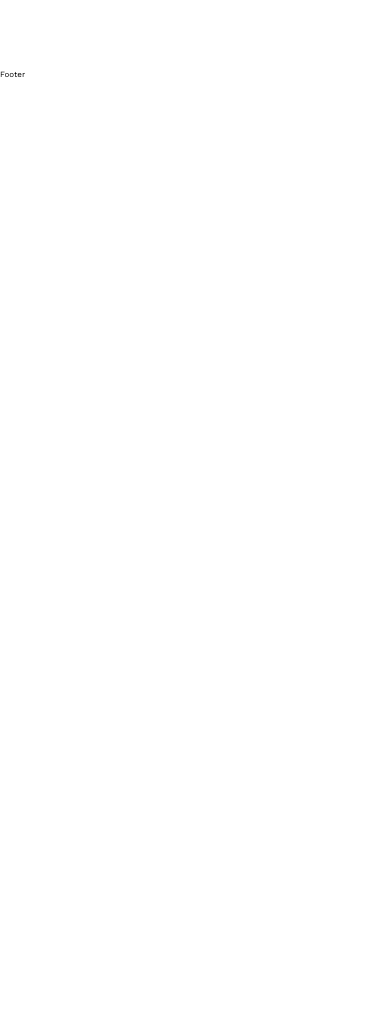
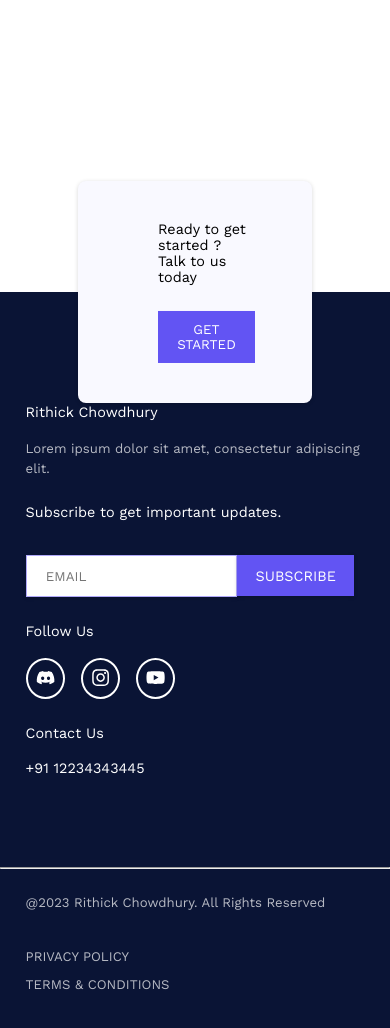
Before and after one commit to Rithick69/Redux-Tutorials, a React (Create React App) app: page / in a window 390 px wide. Shown: the part 480-1508 px from the top of the page. Before the commit the page ends 844 px from the top, so only its background shows below. Built offline with nearby package versions, Linux system fonts and the light colour scheme.

Commit message:
Added Footer section for the website. Making it responsive still pending.

```diff
--- a/package.json
+++ b/package.json
@@ -12,6 +12,7 @@
     "@testing-library/user-event": "^13.5.0",
     "react": "^18.2.0",
     "react-dom": "^18.2.0",
+    "react-icons": "^4.10.1",
     "react-redux": "^8.0.5",
     "react-router-dom": "^6.14.1",
     "react-scripts": "5.0.1",
--- a/src/components/portfolio_website/reusables/Footer.jsx
+++ b/src/components/portfolio_website/reusables/Footer.jsx
@@ -1,7 +1,142 @@
 import React from 'react';
+import { NavLink } from 'react-router-dom';
+import { styled } from 'styled-components';
+import { Button } from '../styles/Button';
+import { FaDiscord, FaInstagram, FaYoutube } from 'react-icons/fa';
 
 const Footer = () => {
-	return <div>Footer</div>;
+	const Wrapper = styled.section`
+		.contact-short {
+			max-width: 60vw;
+			margin: auto;
+			padding: 5rem 10rem;
+			background-color: ${({ theme }) => theme.colors.bg};
+			border-radius: 1rem;
+			box-shadow: ${({ theme }) => theme.colors.shadowSupport};
+			transform: translateY(50%);
+
+			.grid div:last-child {
+				justify-self: end;
+				align-self: center;
+			}
+		}
+
+		footer {
+			padding: 14rem 0 9rem 0;
+			background-color: ${({ theme }) => theme.colors.footer_bg};
+
+			h3 {
+				color: ${({ theme }) => theme.colors.hr};
+				margin-bottom: 2.4rem;
+			}
+
+			p {
+				color: ${({ theme }) => theme.colors.white};
+			}
+
+			.footer-social--icons {
+				display: flex;
+				gap: 2rem;
+
+				div {
+					padding: 1rem;
+					border-radius: 50%;
+					border: 2px solid ${({ theme }) => theme.colors.white};
+				}
+
+				.icons {
+					color: ${({ theme }) => theme.colors.white};
+					font-size: 2.4rem;
+					position: relative;
+					cursor: pointer;
+				}
+			}
+		}
+
+		.footer-bottom--section {
+			padding-top: 9rem;
+
+			hr {
+				margin-bottom: 2rem;
+				color: ${({ theme }) => theme.colors.hr};
+				height: 0.1px;
+			}
+		}
+	`;
+	return (
+		<Wrapper>
+			<section className="contact-short">
+				<div className="grid grid-two-column">
+					<div>
+						<h3>Ready to get started ?</h3>
+						<h3>Talk to us today</h3>
+					</div>
+					<div>
+						<NavLink to="/">
+							<Button>Get Started</Button>
+						</NavLink>
+					</div>
+				</div>
+			</section>
+
+			{/* Footer Section */}
+			<footer>
+				<div className="container grid grid-four-column">
+					<div className="footer-about">
+						<h3>Rithick Chowdhury</h3>
+						<p>Lorem ipsum dolor sit amet, consectetur adipiscing elit.</p>
+					</div>
+					<div className="footer-subscribe">
+						<h3>Subscribe to get important updates.</h3>
+						<form>
+							<input
+								type="email"
+								name="email"
+								id="email"
+								required
+								autoComplete="off"
+								placeholder="email"
+							/>
+							<input type="submit" value="Subscribe" />
+						</form>
+					</div>
+					<div className="footer-social">
+						<h3>Follow Us</h3>
+						<div className="footer-social--icons">
+							<div>
+								<FaDiscord className="icons" />
+							</div>
+							<div>
+								<FaInstagram className="icons" />
+							</div>
+							<div>
+								<FaYoutube className="icons" />
+							</div>
+						</div>
+					</div>
+					<div className="footer-contact">
+						<h3>Contact Us</h3>
+						<h3>+91 12234343445</h3>
+					</div>
+				</div>
+
+				{/* bottom section */}
+
+				<div className="footer-bottom--section">
+					<hr />
+					<div className="container grid grid-two-column">
+						<p>
+							@{new Date().getFullYear()} Rithick Chowdhury. All Rights Reserved
+						</p>
+						<div>
+							<p>PRIVACY POLICY</p>
+							<p>TERMS & CONDITIONS</p>
+						</div>
+					</div>
+				</div>
+			</footer>
+		</Wrapper>
+	);
 };
 
 export default Footer;
```
Also changed, not shown: 1 other file (tests, documents, lock files or other folders).
